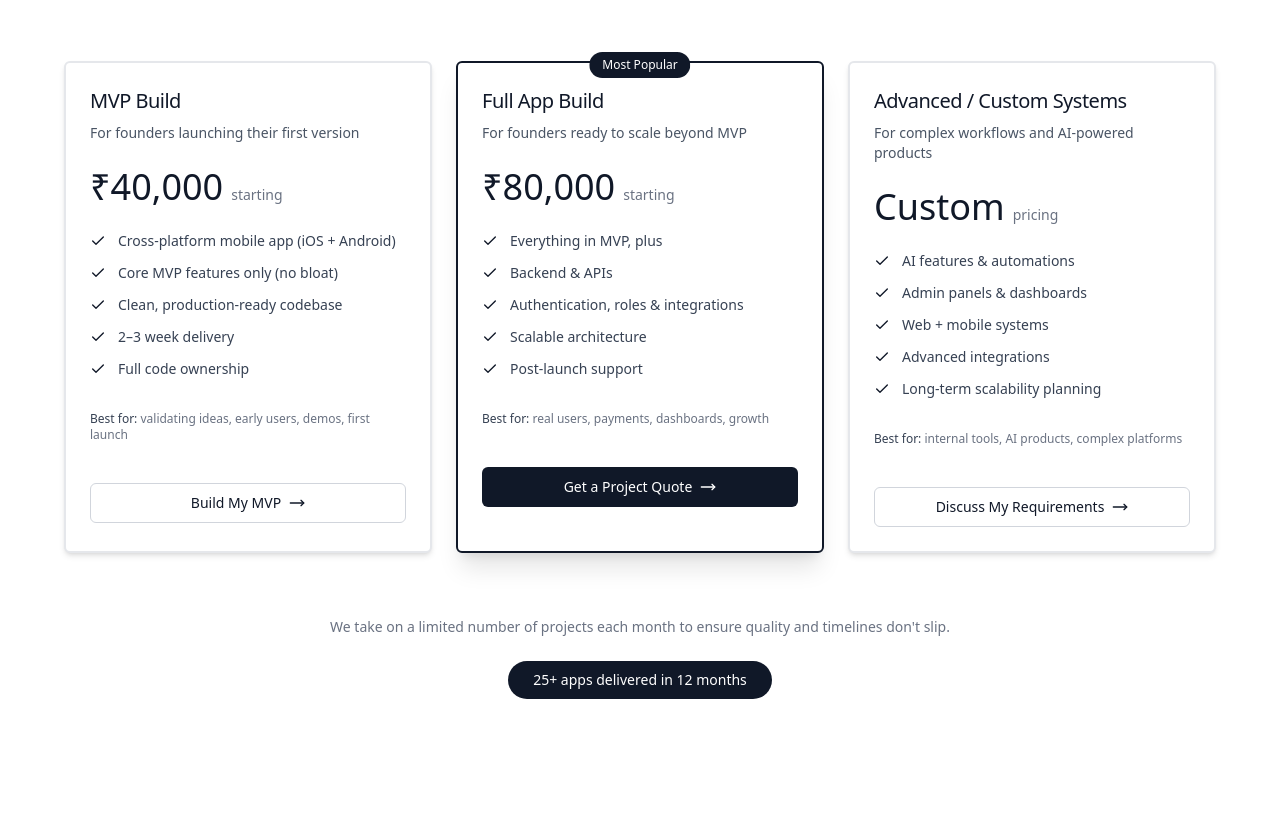
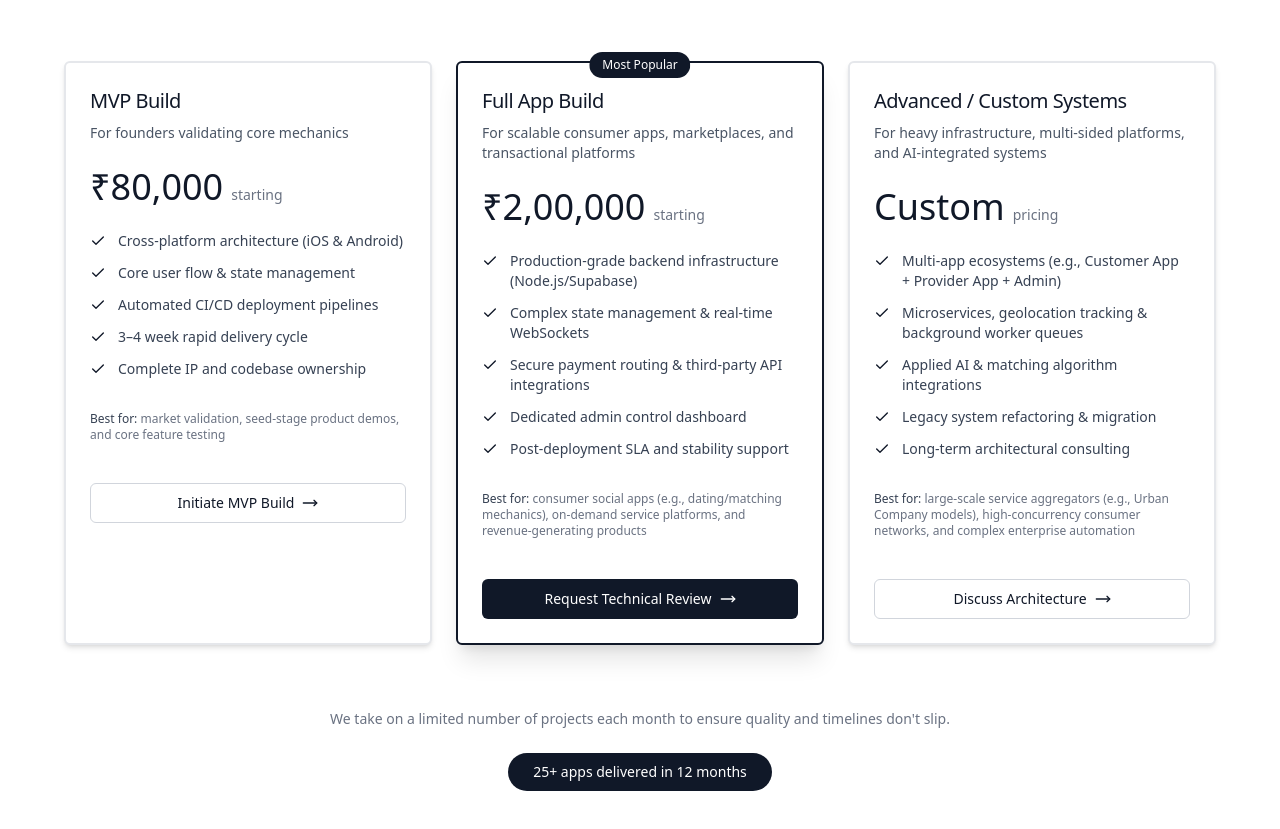
Before and after one commit to Raghav-gpu/devindays, a Next.js app: page / in a window 1280 px wide. Shown: the part 2340-3169 px from the top of the page. Built offline with nearby package versions, Linux system fonts and the light colour scheme; no server answers.

Commit message:
upsate the pricing

```diff
--- a/components/ui/pricing-cards.tsx
+++ b/components/ui/pricing-cards.tsx
@@ -31,13 +31,13 @@ function Pricing() {
                   MVP Build
                 </CardTitle>
                 <CardDescription className="font-light text-gray-600 text-sm">
-                  For founders launching their first version
+                  For founders validating core mechanics
                 </CardDescription>
               </CardHeader>
               <CardContent>
                 <div className="flex flex-col gap-6 justify-start">
                   <p className="flex flex-row items-baseline gap-2">
-                    <span className="text-4xl font-light text-gray-900">₹40,000</span>
+                    <span className="text-4xl font-light text-gray-900">₹80,000</span>
                     <span className="text-sm text-gray-500 font-light">
                       starting
                     </span>
@@ -45,33 +45,33 @@ function Pricing() {
                   <div className="flex flex-col gap-3 justify-start">
                     <div className="flex flex-row gap-3">
                       <Check className="w-4 h-4 mt-0.5 text-gray-900 flex-shrink-0" />
-                      <p className="font-light text-gray-700 text-sm">Cross-platform mobile app (iOS + Android)</p>
+                      <p className="font-light text-gray-700 text-sm">Cross-platform architecture (iOS & Android)</p>
                     </div>
                     <div className="flex flex-row gap-3">
                       <Check className="w-4 h-4 mt-0.5 text-gray-900 flex-shrink-0" />
-                      <p className="font-light text-gray-700 text-sm">Core MVP features only (no bloat)</p>
+                      <p className="font-light text-gray-700 text-sm">Core user flow & state management</p>
                     </div>
                     <div className="flex flex-row gap-3">
                       <Check className="w-4 h-4 mt-0.5 text-gray-900 flex-shrink-0" />
-                      <p className="font-light text-gray-700 text-sm">Clean, production-ready codebase</p>
+                      <p className="font-light text-gray-700 text-sm">Automated CI/CD deployment pipelines</p>
                     </div>
                     <div className="flex flex-row gap-3">
                       <Check className="w-4 h-4 mt-0.5 text-gray-900 flex-shrink-0" />
-                      <p className="font-light text-gray-700 text-sm">2–3 week delivery</p>
+                      <p className="font-light text-gray-700 text-sm">3–4 week rapid delivery cycle</p>
                     </div>
                     <div className="flex flex-row gap-3">
                       <Check className="w-4 h-4 mt-0.5 text-gray-900 flex-shrink-0" />
-                      <p className="font-light text-gray-700 text-sm">Full code ownership</p>
+                      <p className="font-light text-gray-700 text-sm">Complete IP and codebase ownership</p>
                     </div>
                   </div>
                   <div className="pt-2">
                     <p className="text-xs text-gray-500 font-light mb-4">
-                      <span className="font-medium text-gray-700">Best for:</span> validating ideas, early users, demos, first launch
+                      <span className="font-medium text-gray-700">Best for:</span> market validation, seed-stage product demos, and core feature testing
                     </p>
                   </div>
                   <Button variant="outline" className="gap-2 font-light text-gray-900 border-gray-300 hover:bg-gray-50 w-full" asChild>
-                    <Link href="https://wa.me/919315735371" target="_blank" rel="noopener noreferrer" aria-label="Open WhatsApp to build your MVP">
-                      Build My MVP <MoveRight className="w-4 h-4" aria-hidden="true" />
+                    <Link href="https://wa.me/919315735371" target="_blank" rel="noopener noreferrer" aria-label="Open WhatsApp to initiate MVP build">
+                      Initiate MVP Build <MoveRight className="w-4 h-4" aria-hidden="true" />
                     </Link>
                   </Button>
                 </div>
@@ -90,13 +90,13 @@ function Pricing() {
                   Full App Build
                 </CardTitle>
                 <CardDescription className="font-light text-gray-600 text-sm">
-                  For founders ready to scale beyond MVP
+                  For scalable consumer apps, marketplaces, and transactional platforms
                 </CardDescription>
               </CardHeader>
               <CardContent>
                 <div className="flex flex-col gap-6 justify-start">
                   <p className="flex flex-row items-baseline gap-2">
-                    <span className="text-4xl font-light text-gray-900">₹80,000</span>
+                    <span className="text-4xl font-light text-gray-900">₹2,00,000</span>
                     <span className="text-sm text-gray-500 font-light">
                       starting
                     </span>
@@ -104,33 +104,33 @@ function Pricing() {
                   <div className="flex flex-col gap-3 justify-start">
                     <div className="flex flex-row gap-3">
                       <Check className="w-4 h-4 mt-0.5 text-gray-900 flex-shrink-0" />
-                      <p className="font-light text-gray-700 text-sm">Everything in MVP, plus</p>
+                      <p className="font-light text-gray-700 text-sm">Production-grade backend infrastructure (Node.js/Supabase)</p>
                     </div>
                     <div className="flex flex-row gap-3">
                       <Check className="w-4 h-4 mt-0.5 text-gray-900 flex-shrink-0" />
-                      <p className="font-light text-gray-700 text-sm">Backend & APIs</p>
+                      <p className="font-light text-gray-700 text-sm">Complex state management & real-time WebSockets</p>
                     </div>
                     <div className="flex flex-row gap-3">
                       <Check className="w-4 h-4 mt-0.5 text-gray-900 flex-shrink-0" />
-                      <p className="font-light text-gray-700 text-sm">Authentication, roles & integrations</p>
+                      <p className="font-light text-gray-700 text-sm">Secure payment routing & third-party API integrations</p>
                     </div>
                     <div className="flex flex-row gap-3">
                       <Check className="w-4 h-4 mt-0.5 text-gray-900 flex-shrink-0" />
-                      <p className="font-light text-gray-700 text-sm">Scalable architecture</p>
+                      <p className="font-light text-gray-700 text-sm">Dedicated admin control dashboard</p>
                     </div>
                     <div className="flex flex-row gap-3">
                       <Check className="w-4 h-4 mt-0.5 text-gray-900 flex-shrink-0" />
-                      <p className="font-light text-gray-700 text-sm">Post-launch support</p>
+                      <p className="font-light text-gray-700 text-sm">Post-deployment SLA and stability support</p>
                     </div>
                   </div>
                   <div className="pt-2">
                     <p className="text-xs text-gray-500 font-light mb-4">
-                      <span className="font-medium text-gray-700">Best for:</span> real users, payments, dashboards, growth
+                      <span className="font-medium text-gray-700">Best for:</span> consumer social apps (e.g., dating/matching mechanics), on-demand service platforms, and revenue-generating products
                     </p>
                   </div>
                   <Button className="gap-2 font-light bg-gray-900 hover:bg-gray-800 text-white w-full" asChild>
-                    <Link href="https://wa.me/919315735371" target="_blank" rel="noopener noreferrer" aria-label="Open WhatsApp to get a project quote">
-                      Get a Project Quote <MoveRight className="w-4 h-4" aria-hidden="true" />
+                    <Link href="https://wa.me/919315735371" target="_blank" rel="noopener noreferrer" aria-label="Open WhatsApp to request a technical review">
+                      Request Technical Review <MoveRight className="w-4 h-4" aria-hidden="true" />
                     </Link>
                   </Button>
                 </div>
@@ -144,7 +144,7 @@ function Pricing() {
                   Advanced / Custom Systems
                 </CardTitle>
                 <CardDescription className="font-light text-gray-600 text-sm">
-                  For complex workflows and AI-powered products
+                  For heavy infrastructure, multi-sided platforms, and AI-integrated systems
                 </CardDescription>
               </CardHeader>
               <CardContent>
@@ -158,33 +158,33 @@ function Pricing() {
                   <div className="flex flex-col gap-3 justify-start">
                     <div className="flex flex-row gap-3">
                       <Check className="w-4 h-4 mt-0.5 text-gray-900 flex-shrink-0" />
-                      <p className="font-light text-gray-700 text-sm">AI features & automations</p>
+                      <p className="font-light text-gray-700 text-sm">Multi-app ecosystems (e.g., Customer App + Provider App + Admin)</p>
                     </div>
                     <div className="flex flex-row gap-3">
                       <Check className="w-4 h-4 mt-0.5 text-gray-900 flex-shrink-0" />
-                      <p className="font-light text-gray-700 text-sm">Admin panels & dashboards</p>
+                      <p className="font-light text-gray-700 text-sm">Microservices, geolocation tracking & background worker queues</p>
                     </div>
                     <div className="flex flex-row gap-3">
                       <Check className="w-4 h-4 mt-0.5 text-gray-900 flex-shrink-0" />
-                      <p className="font-light text-gray-700 text-sm">Web + mobile systems</p>
+                      <p className="font-light text-gray-700 text-sm">Applied AI & matching algorithm integrations</p>
                     </div>
                     <div className="flex flex-row gap-3">
                       <Check className="w-4 h-4 mt-0.5 text-gray-900 flex-shrink-0" />
-                      <p className="font-light text-gray-700 text-sm">Advanced integrations</p>
+                      <p className="font-light text-gray-700 text-sm">Legacy system refactoring & migration</p>
                     </div>
                     <div className="flex flex-row gap-3">
                       <Check className="w-4 h-4 mt-0.5 text-gray-900 flex-shrink-0" />
-                      <p className="font-light text-gray-700 text-sm">Long-term scalability planning</p>
+                      <p className="font-light text-gray-700 text-sm">Long-term architectural consulting</p>
                     </div>
                   </div>
                   <div className="pt-2">
                     <p className="text-xs text-gray-500 font-light mb-4">
-                      <span className="font-medium text-gray-700">Best for:</span> internal tools, AI products, complex platforms
+                      <span className="font-medium text-gray-700">Best for:</span> large-scale service aggregators (e.g., Urban Company models), high-concurrency consumer networks, and complex enterprise automation
                     </p>
                   </div>
                   <Button variant="outline" className="gap-2 font-light text-gray-900 border-gray-300 hover:bg-gray-50 w-full" asChild>
-                    <Link href="https://wa.me/919315735371" target="_blank" rel="noopener noreferrer" aria-label="Open WhatsApp to discuss your requirements">
-                      Discuss My Requirements <MoveRight className="w-4 h-4" aria-hidden="true" />
+                    <Link href="https://wa.me/919315735371" target="_blank" rel="noopener noreferrer" aria-label="Open WhatsApp to discuss architecture">
+                      Discuss Architecture <MoveRight className="w-4 h-4" aria-hidden="true" />
                     </Link>
                   </Button>
                 </div>
```
